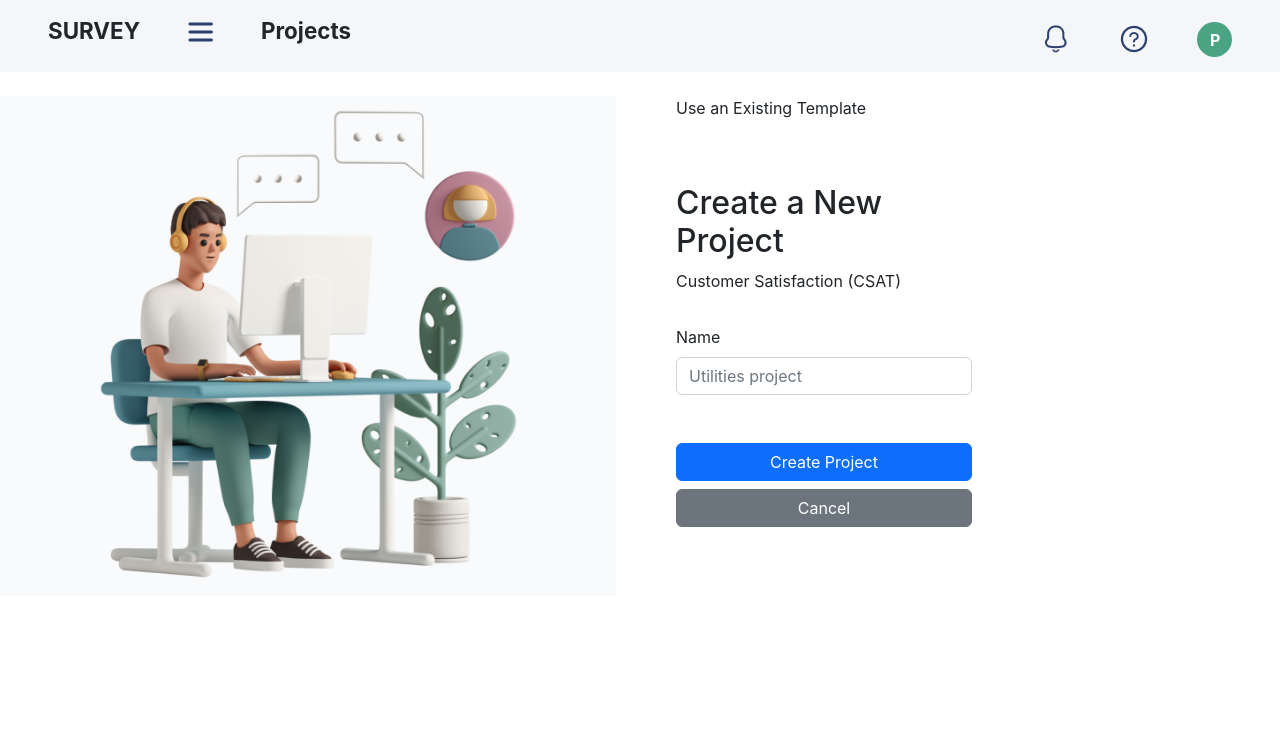
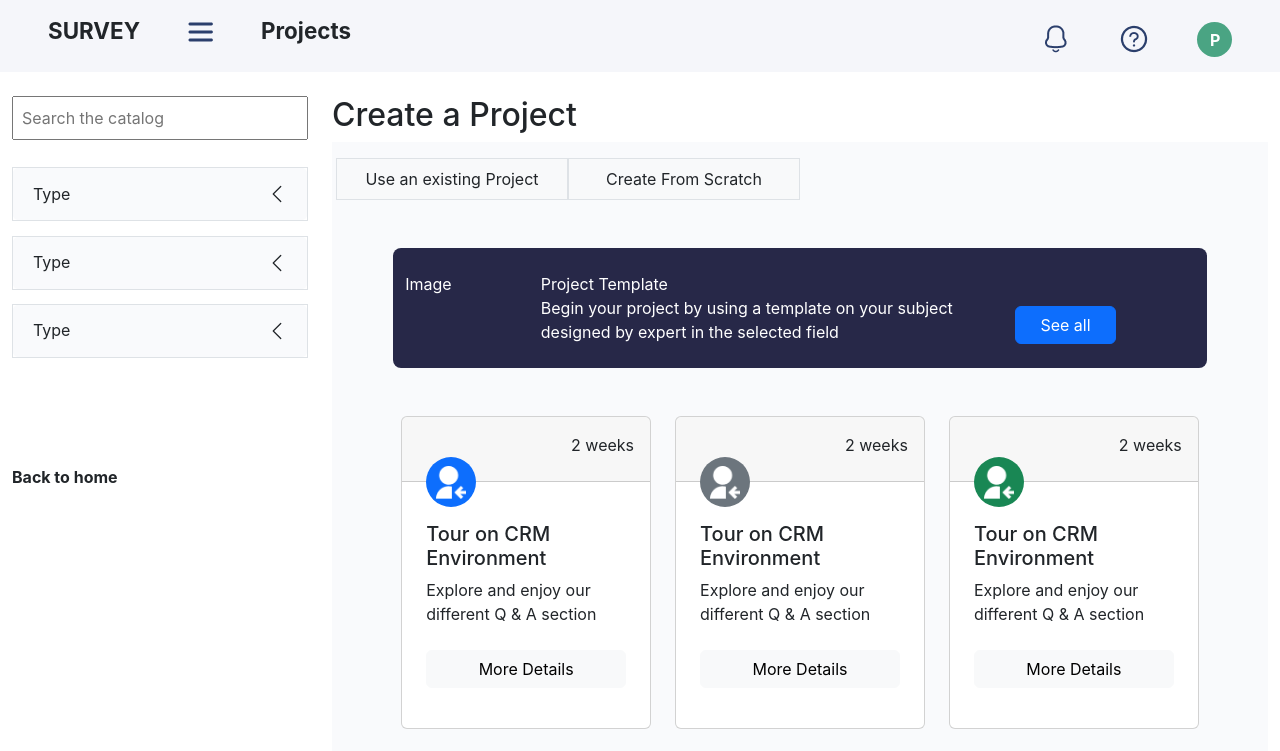
Before and after one commit to dammyGideon/data_survey-Frontend, a React (Create React App) app: page /project in a window 1280 px wide. Shown: the top 751 px of the page. Built offline with nearby package versions, Linux system fonts and the light colour scheme.

Commit message:
feat: create card components and card section layout

```diff
--- a/src/App.tsx
+++ b/src/App.tsx
@@ -1,5 +1,4 @@
 import React, { lazy } from 'react';
-import Container from 'react-bootstrap/esm/Container';
 
 const AuthRoute = lazy(() => import('./routes/auth'));
 
--- a/src/views/auth/components/UserForm.tsx
+++ b/src/views/auth/components/UserForm.tsx
@@ -16,7 +16,7 @@ const UserForm = ({ createAccount }: AuthProps) => {
           <Form>
             <Stack gap={3} className='mt-2'>
               <InputField
-                name='lirst-name'
+                name='First-name'
                 label='First Name'
                 type='text'
                 placeholder='Please enter your first name'
--- /dev/null
+++ b/src/views/projects/components/ProjectCard/ProjectCard.css
@@ -0,0 +1,21 @@
+.card-header {
+  text-align: right;
+  padding: 1rem 1rem 1.5rem 0;
+}
+
+.card-img {
+  display: flex;
+  justify-content: center;
+  align-items: center;
+  width: 50px;
+  height: 50px;
+  position: absolute;
+  top: -25px;
+  border-radius: 50%;
+  background: black;
+  padding: 0.2rem;
+}
+
+.card-img img {
+  width: 70%;
+}
--- /dev/null
+++ b/src/views/projects/components/ProjectCard/ProjectCard.tsx
@@ -0,0 +1,36 @@
+import Card from 'react-bootstrap/Card';
+import { Button, Col } from 'react-bootstrap';
+import './ProjectCard.css';
+import cardImage from '../../../../assets/card-img.png';
+
+const ProjectCard = () => {
+  return (
+    <>
+      {['Primary', 'Secondary', 'Success', 'Info', 'Warning', 'Dark'].map(
+        (variant) => (
+          <Col w-xs-100 md={6} xl={4}>
+            <Card key={variant} className='mb-4 '>
+              <Card.Header>2 weeks</Card.Header>
+              <Card.Body className='mb-4 px-3 px-4 position-relative'>
+                <div className={`card-img bg-${variant.toLowerCase()}`}>
+                  <img src={cardImage} alt='card icon' />
+                </div>
+
+                <Card.Title className='mt-4'>
+                  Tour on CRM Environment{' '}
+                </Card.Title>
+                <Card.Text className='mb-4'>
+                  Explore and enjoy our different Q & A section
+                </Card.Text>
+                <Button variant='light' className='w-100 '>
+                  More Details
+                </Button>
+              </Card.Body>
+            </Card>
+          </Col>
+        )
+      )}
+    </>
+  );
+};
+export default ProjectCard;
--- /dev/null
+++ b/src/views/projects/components/ProjectSection/ProjectSection.css
@@ -0,0 +1,16 @@
+.project-section {
+  background: #f9fafc;
+  padding: 1rem 1rem 0rem;
+}
+
+.cta {
+  width: 90%;
+  background: #272848;
+  color: white;
+}
+
+.card-section {
+  padding: 0 0.5rem;
+  margin: 0 auto;
+  width: 90%;
+}
--- /dev/null
+++ b/src/views/projects/components/ProjectSection/ProjectSection.tsx
@@ -0,0 +1,39 @@
+import { Button, Col, Container, Row, Stack } from 'react-bootstrap';
+import React, { lazy } from 'react';
+import './ProjectSection.css';
+import ProjectCard from '../ProjectCard/ProjectCard';
+
+const ProjectSection = () => {
+  return (
+    <Container className='project-section'>
+      <Row>
+        <Col xs={3} className='bg-light border py-2 text-center'>
+          Use an existing Project
+        </Col>
+        <Col xs={3} className='bg-light border py-2 text-center'>
+          Create From Scratch
+        </Col>
+      </Row>
+
+      <Row className='mt-5 py-4 rounded-3 mx-auto cta'>
+        <Col xs={2}>Image</Col>
+        <Col>
+          <Stack>Project Template</Stack>
+          <Stack>
+            Begin your project by using a template on your subject designed by
+            expert in the selected field
+          </Stack>
+        </Col>
+        <Col xs={3} className='align-self-end'>
+          <Button className='px-4'>See all</Button>
+        </Col>
+      </Row>
+      <section className='card-section'>
+        <Row className='pt-5' gap={3}>
+          <ProjectCard />
+        </Row>
+      </section>
+    </Container>
+  );
+};
+export default ProjectSection;
--- /dev/null
+++ b/src/views/projects/components/SelectBar/Select.css
@@ -0,0 +1,28 @@
+.accordion-item {
+  border-radius: 0 !important;
+  margin-bottom: 0.5rem;
+}
+
+.accordion-item p {
+  text-align: left;
+  padding: 0;
+}
+
+.accordion-button {
+  background: #f9fafc;
+}
+.accordion-button::after {
+  transform: rotate(90deg);
+}
+.accordion-button:not(.collapsed)::after {
+  transform: rotate(0deg);
+}
+.accordion-button:focus {
+  box-shadow: none;
+  background: #f9fafc;
+}
+
+.accordion {
+  padding-top: 0.2rem;
+  padding-bottom: 0.2rem;
+}
--- /dev/null
+++ b/src/views/projects/components/SelectBar/Select.tsx
@@ -0,0 +1,25 @@
+import Accordion from 'react-bootstrap/Accordion';
+import Form from 'react-bootstrap/Form';
+import './Select.css';
+
+type SelectProps = {
+  category: string;
+  options: string[];
+};
+
+function SelectComponent({ category, options }: SelectProps) {
+  return (
+    <Accordion>
+      <Accordion.Item eventKey='0'>
+        <Accordion.Header>{category}</Accordion.Header>
+        <Accordion.Body>
+          {options.map((option) => {
+            return <p>{option}</p>;
+          })}
+        </Accordion.Body>
+      </Accordion.Item>
+    </Accordion>
+  );
+}
+
+export default SelectComponent;
--- /dev/null
+++ b/src/views/projects/view/Catalog.tsx
@@ -0,0 +1,68 @@
+import React, { lazy } from 'react';
+import { Col, Container, Row, Stack } from 'react-bootstrap';
+
+const Select = lazy(() => import('../components/SelectBar/Select'));
+const ProjectCard = lazy(() => import('../components/ProjectCard/ProjectCard'));
+const ProjectSection = lazy(
+  () => import('../components/ProjectSection/ProjectSection')
+);
+
+const Catalog = () => {
+  return (
+    <Container fluid className='pt-4' style={{ height: '100vh' }}>
+      <Row className='h-100 '>
+        <Col xs={3} className='sidebar'>
+          <Stack className='mb-4'>
+            <input
+              type='text'
+              placeholder='Search the catalog'
+              className='p-2'
+            />
+          </Stack>
+          <Stack gap={5}>
+            <div className='mb-5'>
+              <Select
+                category='Type'
+                options={[
+                  'Customers',
+                  'Employees',
+                  'Markets',
+                  'Resident',
+                  'Students',
+                ]}
+              />
+              <Select
+                category='Type'
+                options={[
+                  'Customers',
+                  'Employees',
+                  'Markets',
+                  'Resident',
+                  'Students',
+                ]}
+              />
+              <Select
+                category='Type'
+                options={[
+                  'Customers',
+                  'Employees',
+                  'Markets',
+                  'Resident',
+                  'Students',
+                ]}
+              />
+            </div>
+            <div>
+              <b>Back to home</b>
+            </div>
+          </Stack>
+        </Col>
+        <Col>
+          <h2>Create a Project</h2>
+          <ProjectSection />
+        </Col>
+      </Row>
+    </Container>
+  );
+};
+export default Catalog;
--- a/src/views/projects/view/Project.tsx
+++ b/src/views/projects/view/Project.tsx
@@ -4,6 +4,7 @@ import { Button, Col, Container, Row, Stack } from 'react-bootstrap';
 const Navbar = lazy(() => import('../components/Navbar/Navbar'));
 const ProjectImage = lazy(() => import('../components/ProjectImage'));
 const InputField = lazy(() => import('../../auth/components/InputField'));
+const Catalog = lazy(() => import('./Catalog'));
 
 const Project = () => {
   const fieldText = useRef<HTMLInputElement | null>(null);
@@ -12,7 +13,7 @@ const Project = () => {
     <>
       <Navbar path='Projects' />
       <main>
-        <Container fluid className='pt-4'>
+        {/* <Container fluid className='pt-4'>
           <Row className='gap-5'>
             <ProjectImage />
             <Col>
@@ -43,7 +44,8 @@ const Project = () => {
               </Col>
             </Col>
           </Row>
-        </Container>
+        </Container> */}
+        <Catalog />
       </main>
     </>
   );
```
Also changed, not shown: src/views/projects/components/CreateFromScratch.tsx (added, +50 -0 lines), src/assets/arrow.png (added), src/assets/card-img.png (added).
